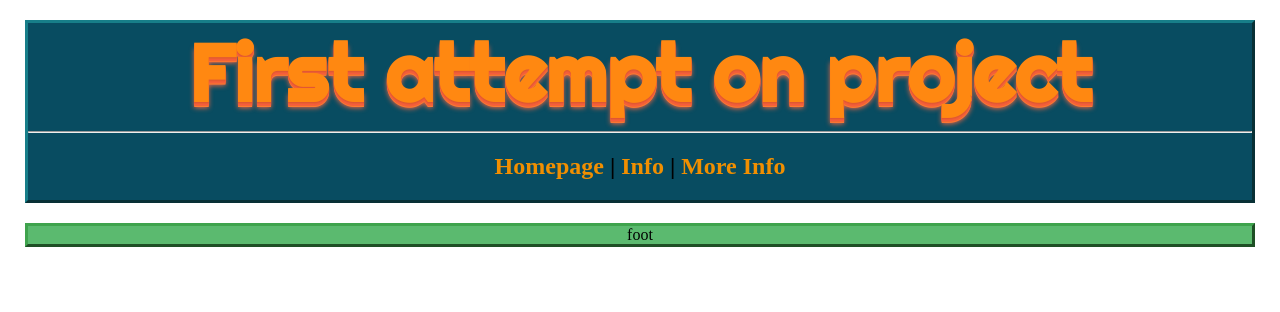
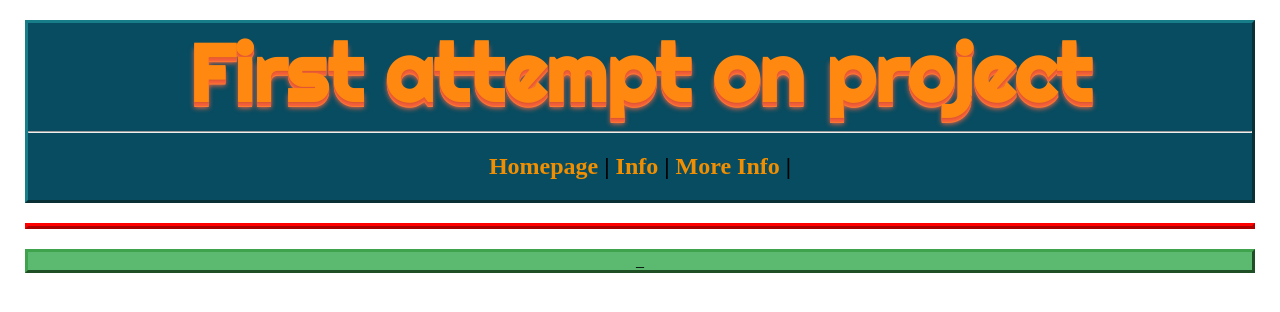
Before and after one commit to trofd888/September-2023-exhibit, a plain HTML site: page Index.html in a window 1280 px wide. Drawn offline with Linux system fonts and the light colour scheme.

Commit message:
Adding section back

```diff
--- a/Index.html
+++ b/Index.html
@@ -12,11 +12,13 @@
     <header>
         <h1>First attempt on project</h1>
         <hr>
-        <h2><a target="_self" href="Index.html">Homepage</a> | <a target="_self" href="sample1.html">Info</a> | <a target="_self" href="sample2.html">More Info</a></h2>
+        <h2><a target="_self" href="Index.html">Homepage</a> | <a target="_self" href="sample1.html">Info</a> | <a target="_self" href="sample2.html">More Info</a> | </h2>
     </header>
+    <section>
 
+    </section>
     <footer>
-    foot
+    _
     </footer>
   </body>
 </html>
```
